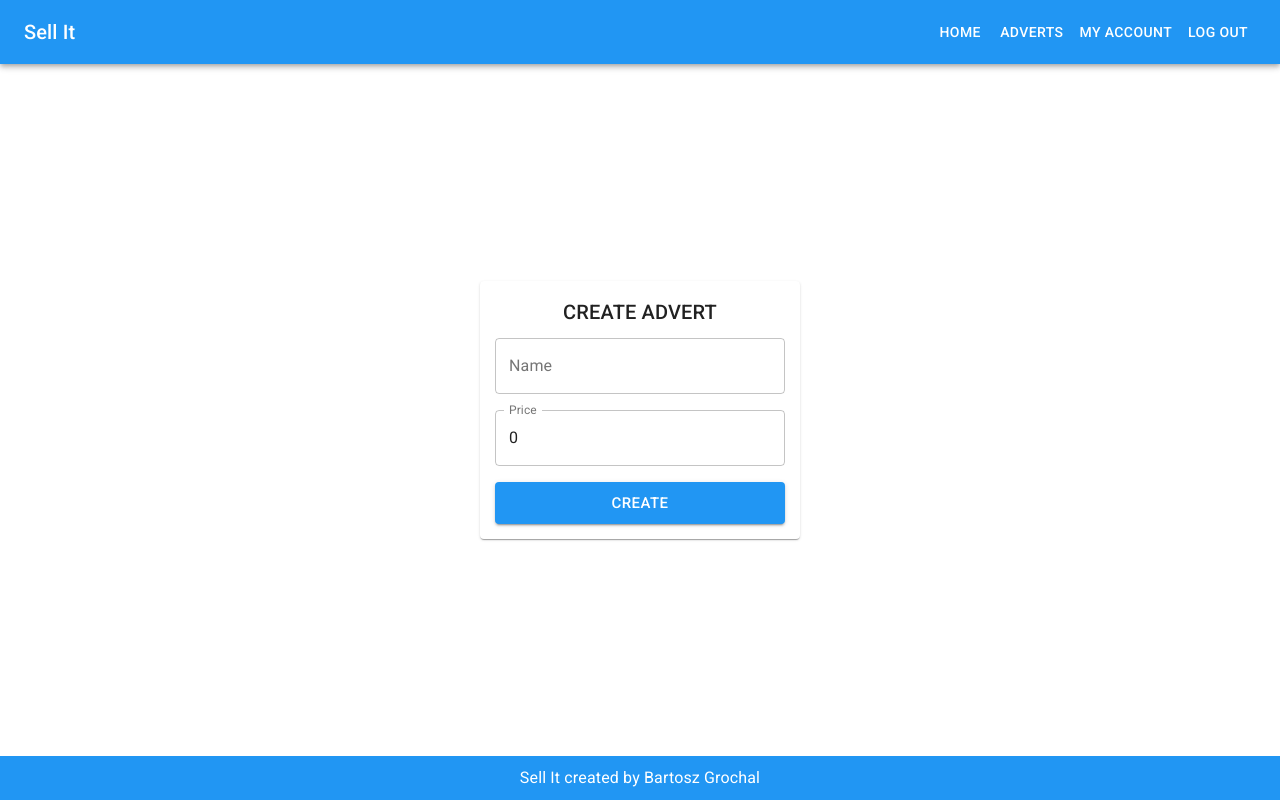
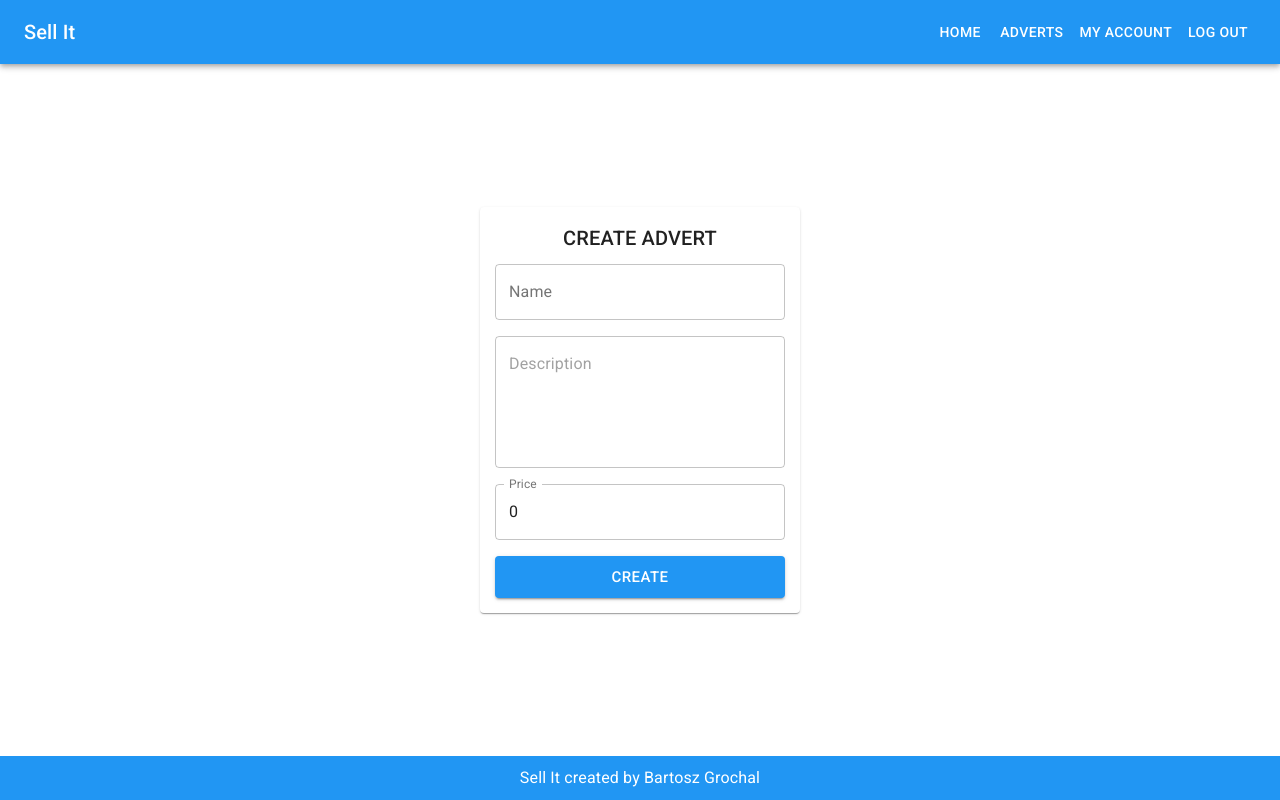
Before and after one commit to b-grochal/react-sell-it, a React (Create React App) app: page /adverts/create in a window 1280 px wide. Built offline with nearby package versions, Linux system fonts and the light colour scheme; sample sign-in values are in the browser's storage.

Commit message:
Created component for textarea.

```diff
--- a/src/components/adverts/CreateAdvertForm.js
+++ b/src/components/adverts/CreateAdvertForm.js
@@ -13,6 +13,7 @@ import Form from "../utils/Form";
 import { useDispatch, useSelector } from "react-redux";
 import { createAdvert } from "../../actions/advertActions";
 import { useHistory } from "react-router";
+import TextArea from "../controls/TextArea";
 
 const useStyles = makeStyles({
   root: {
@@ -92,6 +93,16 @@ const CreateAdvertForm = () => {
                 />
               </Grid>
               <Grid item>
+                <TextArea
+                  name="description"
+                  placeholder="Description"
+                  value={values.description}
+                  onChange={handleInputChange}
+                  error={errors.description}
+                  fullWidth
+                />
+              </Grid>
+              <Grid item>
                 <Input
                   name="price"
                   label="Price"
--- /dev/null
+++ b/src/components/controls/TextArea.js
@@ -0,0 +1,19 @@
+import React from "react";
+import { TextField } from "@material-ui/core";
+import { Input } from "@material-ui/icons";
+
+const TextArea = (props) => {
+  const { name, label, value, error = null, onChange, ...other } = props;
+  return (
+    <TextField
+      variant="outlined"
+      multiline
+      rows={5}
+      rowsMax={10}
+      {...other}
+      {...(error && { error: true, helperText: error })}
+    />
+  );
+};
+
+export default TextArea;
```
